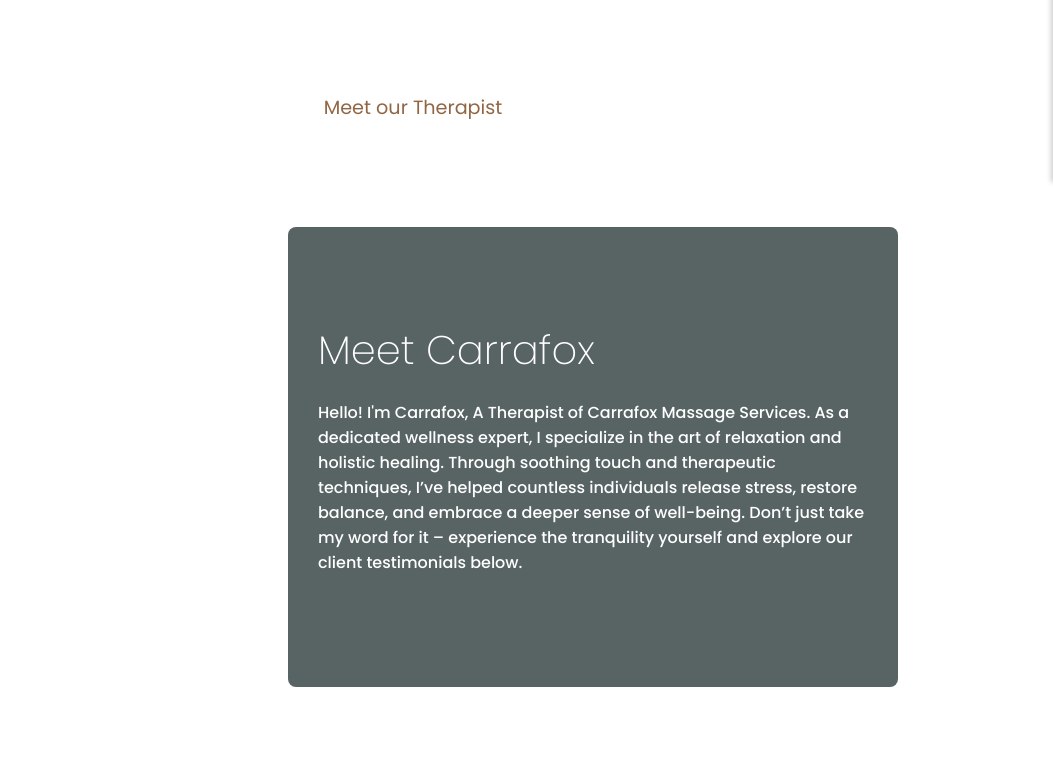
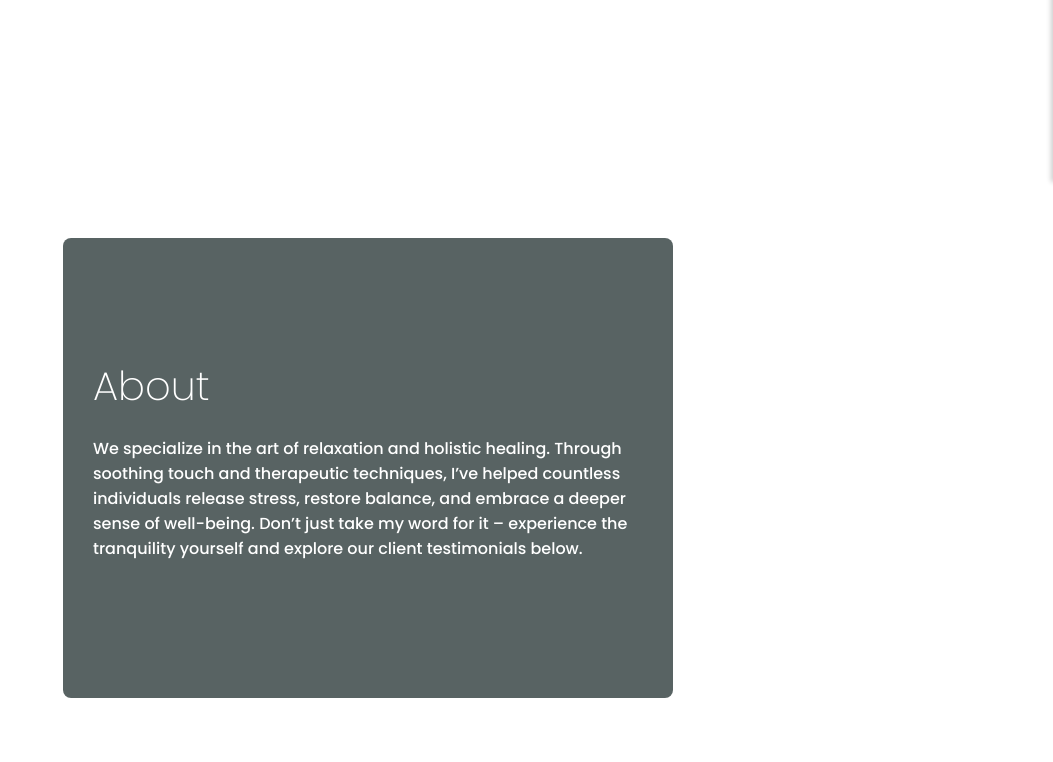
Before and after one commit to Tech-Reni/duplicate-detector, a website: page index.html in a window 1280 px wide. Shown: the part 618-1380 px from the top of the page, without its empty margins (227-1280 px from the left). Drawn offline with nearby package versions, Linux system fonts and the light colour scheme.

Commit message:
Update index.html

```diff
--- a/index.html
+++ b/index.html
@@ -87,16 +87,18 @@
     <br><br>
 
     <!-- THE ABOUT ME SECTION  -->
-    <p class="meet-the-ceo" id="CEO">Meet our Therapist </p>
+    <p class="meet-the-ceo" id="CEO"></p>
+
+    <br><br><br>
 
     <section class="about-section">
         <div class="about-container">
-            <div class="about-img"></div>
+
             <div class="right">
                 <div class="content">
-                    <h1>Meet Carrafox</h1>
+                    <h1>About</h1>
                     <p>
-                        Hello! I'm Carrafox, A Therapist of Carrafox Massage Services. As a dedicated wellness expert, I specialize in the art of relaxation and holistic healing. Through soothing touch and therapeutic techniques, I’ve helped countless individuals release stress, restore balance, and embrace a deeper sense of well-being. Don’t just take my word for it – experience the tranquility yourself and explore our client testimonials below.
+                       We specialize in the art of relaxation and holistic healing. Through soothing touch and therapeutic techniques, I’ve helped countless individuals release stress, restore balance, and embrace a deeper sense of well-being. Don’t just take my word for it – experience the tranquility yourself and explore our client testimonials below.
                     </p>
                 </div>
             </div>
```
